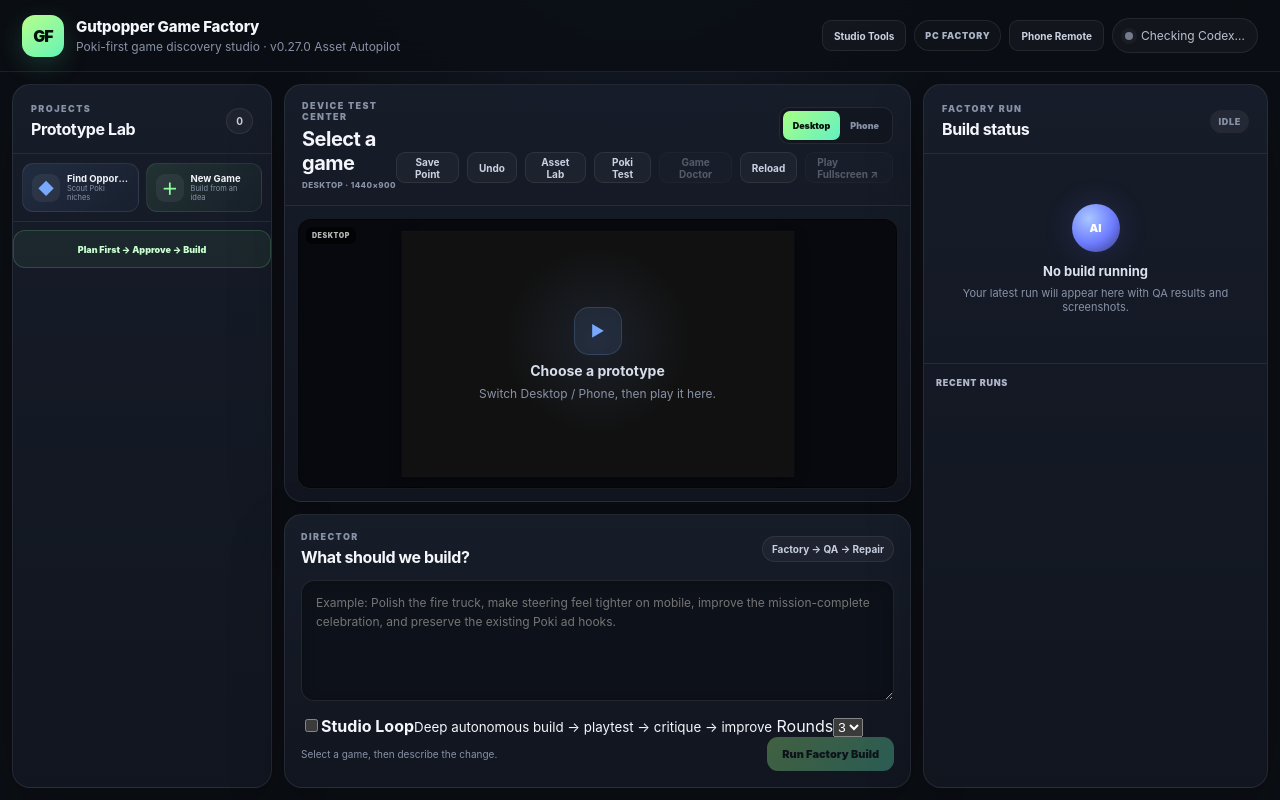
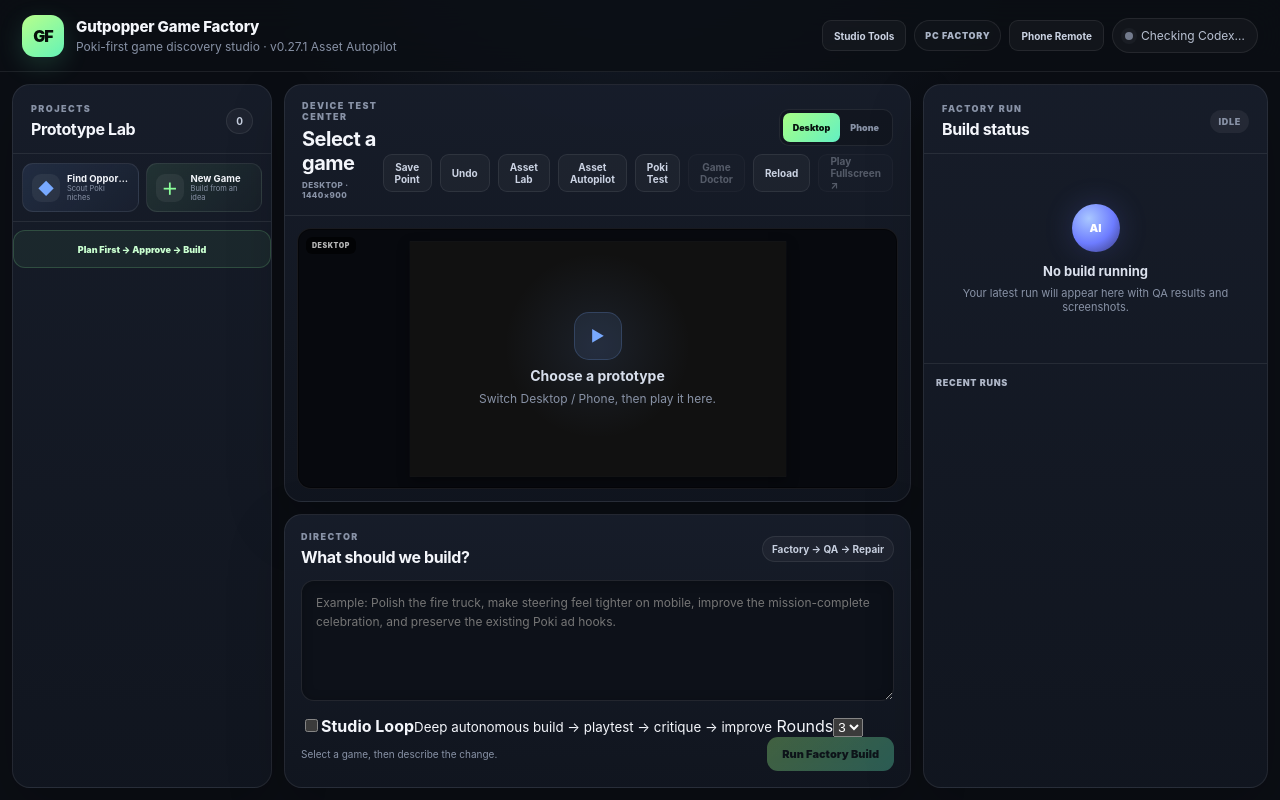
Before and after one commit to chillkek02/small-games-prototype-lab, an Electron app: page factory/public/index.html in a window 1280 px wide. Drawn offline with Linux system fonts and the light colour scheme; no server answers.

Commit message:
factory: expose Asset Autopilot in main toolbar

```diff
--- a/factory/public/index.html
+++ b/factory/public/index.html
@@ -21,7 +21,7 @@
 <body>
   <div class="app-shell">
     <header class="topbar">
-      <div class="brand"><div class="brand-mark">GF</div><div><div class="brand-title">Gutpopper Game Factory</div><div class="brand-subtitle">Poki-first game discovery studio · v0.26.0 Expansion</div></div></div>
+      <div class="brand"><div class="brand-mark">GF</div><div><div class="brand-title">Gutpopper Game Factory</div><div class="brand-subtitle">Poki-first game discovery studio · v0.27.1 Asset Autopilot</div></div></div>
       <div class="topbar-actions"><button id="studioToolsButton" class="ghost-button" type="button">Studio Tools</button><span id="clientMode" class="client-mode">PC Factory</span><button id="phoneRemoteButton" class="ghost-button hidden" type="button">Phone Remote</button><div class="topbar-status"><span id="codexDot" class="status-dot"></span><span id="codexStatus">Checking Codex…</span></div></div>
     </header>
 
@@ -42,7 +42,7 @@
         <div class="preview-panel panel">
           <div class="preview-toolbar">
             <div><span class="eyebrow">DEVICE TEST CENTER</span><h1 id="selectedTitle">Select a game</h1><span id="previewViewportLabel" class="preview-viewport-label">Desktop · 1440×900</span></div>
-            <div class="preview-actions-wrap"><div class="device-switch" aria-label="Preview device"><button id="previewDesktop" class="device-button active" type="button" aria-pressed="true">Desktop</button><button id="previewPhone" class="device-button" type="button" aria-pressed="false">Phone</button></div><div class="preview-actions"><button id="assetLabButton" class="ghost-button" type="button" disabled>Asset Lab</button><button id="gameDoctor" class="ghost-button" type="button" disabled>Game Doctor</button><button id="reloadPreview" class="ghost-button" type="button">Reload</button><a id="openGame" class="ghost-button disabled" href="#" target="_blank" rel="noreferrer">Play Fullscreen ↗</a></div></div>
+            <div class="preview-actions-wrap"><div class="device-switch" aria-label="Preview device"><button id="previewDesktop" class="device-button active" type="button" aria-pressed="true">Desktop</button><button id="previewPhone" class="device-button" type="button" aria-pressed="false">Phone</button></div><div class="preview-actions"><button id="assetLabButton" class="ghost-button" type="button" disabled>Asset Lab</button><button id="assetAutopilotButton" class="ghost-button" type="button" disabled title="Search the global library, reuse/adapt assets, generate missing assets, integrate them, QA, then harvest for future games.">Asset Autopilot</button><button id="gameDoctor" class="ghost-button" type="button" disabled>Game Doctor</button><button id="reloadPreview" class="ghost-button" type="button">Reload</button><a id="openGame" class="ghost-button disabled" href="#" target="_blank" rel="noreferrer">Play Fullscreen ↗</a></div></div>
           </div>
           <div class="screen-frame" data-device-mode="desktop"><iframe id="gameFrame" title="Game preview"></iframe><div id="emptyPreview" class="empty-preview"><div class="empty-icon">▶</div><strong>Choose a prototype</strong><span>Switch Desktop / Phone, then play it here.</span></div></div>
         </div>
@@ -69,7 +69,7 @@
 
   <section id="studioOverlay" class="studio-overlay hidden" aria-modal="true" role="dialog" aria-labelledby="studioTitle">
     <div class="studio-modal">
-      <header class="studio-modal-head"><div><span class="eyebrow">GAME CREATOR · v0.26 EXPANSION</span><h2 id="studioTitle">Create the next Gutpopper game</h2><p>Trend + Theme Radar → persistent plan/references → reusable production library → QA/Hook/Optimization → Studio Loop → real-player Poki funnel.</p></div><button id="closeStudio" class="ghost-button" type="button">Close</button></header>
+      <header class="studio-modal-head"><div><span class="eyebrow">GAME CREATOR · v0.27 ASSET AUTOPILOT</span><h2 id="studioTitle">Create the next Gutpopper game</h2><p>Trend + Theme Radar → persistent plan/references → reusable production library → Asset Autopilot → QA/Hook/Optimization → Studio Loop → real-player Poki funnel.</p></div><button id="closeStudio" class="ghost-button" type="button">Close</button></header>
       <div class="studio-mode-tabs"><button id="showScout" class="studio-tab active" type="button">◆ Opportunity Scout</button><button id="showCreator" class="studio-tab" type="button">＋ My Own Idea</button></div>
       <div id="scoutPane" class="studio-pane"><div class="scout-hero"><div><span class="eyebrow">POKI MARKET SCOUT</span><h3>Find the strongest buildable opportunity</h3><p>The Factory checks live Poki trend signals, theme wrappers, visual-production fit, mobile fit, monetization and production speed.</p></div><button id="runScout" class="primary-button" type="button">Run Market Scout</button></div><div id="scoutStatus" class="scout-status">Ready to research.</div><div id="opportunityList" class="opportunity-list"></div></div>
       <div id="creatorPane" class="studio-pane hidden">
@@ -83,7 +83,7 @@
           <div class="field wide creator-loop-card"><label class="loop-toggle"><input id="creatorLoopMode" type="checkbox" checked /><span><strong>Studio Loop ON</strong><small>Recommended. Sol iterates against Doctor scores and keeps the best version.</small></span></label><label class="loop-rounds"><span>Max deep rounds</span><select id="creatorLoopRounds"><option value="2">2</option><option value="3" selected>3</option><option value="4">4</option></select></label></div>
         </div>
         <input id="selectedOpportunity" type="hidden" />
-        <div class="creator-footer"><div><strong>Full reusable production library</strong><span>UI + Game Feel + Characters + Models/Vector-to-3D + Shader/VFX + Asset Catalog + QA + Studio Loop. Use Studio Tools for plans, references, batch assets, hooks, portfolio and optimization.</span></div><button id="createGame" class="primary-button build-game-button" type="button">Build Studio Game</button></div>
+        <div class="creator-footer"><div><strong>Library-first production</strong><span>UI + Game Feel + Characters + Models/Vector-to-3D + Shader/VFX + Asset Catalog + Global Asset Library + Asset Autopilot + QA + Studio Loop.</span></div><button id="createGame" class="primary-button build-game-button" type="button">Build Studio Game</button></div>
         <div id="creatorStatus" class="creator-status"></div>
       </div>
     </div>
@@ -98,6 +98,6 @@
     </div>
   </section>
 
-  <script type="module" src="/app.js"></script><script type="module" src="/device-preview.js"></script><script type="module" src="/test-funnel.js"></script><script type="module" src="/asset-lab.js"></script><script type="module" src="/studio-tools.js"></script><script type="module" src="/studio-tools-actions.js"></script><script type="module" src="/plan-first.js"></script><script type="module" src="/quality-lab.js"></script>
+  <script type="module" src="/app.js"></script><script type="module" src="/device-preview.js"></script><script type="module" src="/test-funnel.js"></script><script type="module" src="/asset-lab.js"></script><script type="module" src="/studio-tools.js"></script><script type="module" src="/studio-tools-actions.js"></script><script type="module" src="/asset-autopilot.js"></script><script type="module" src="/plan-first.js"></script><script type="module" src="/quality-lab.js"></script>
 </body>
 </html>
```
